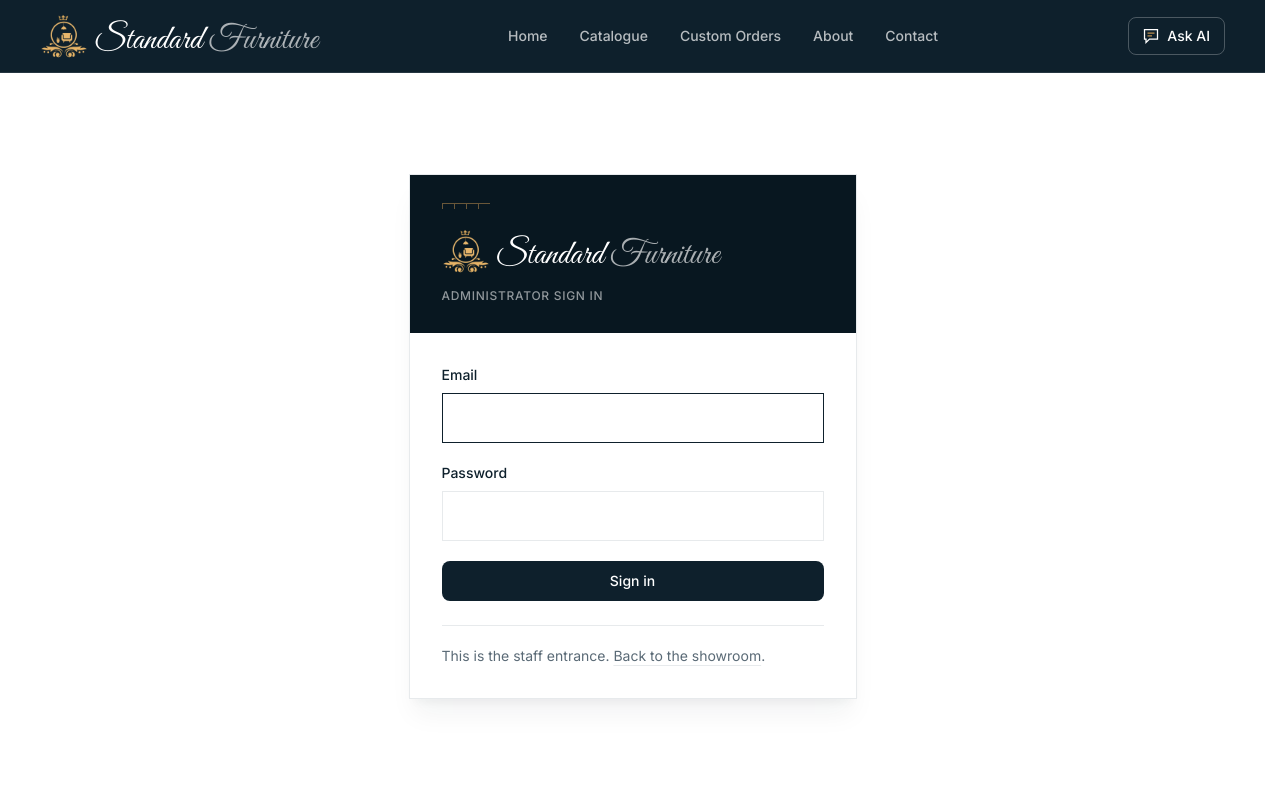
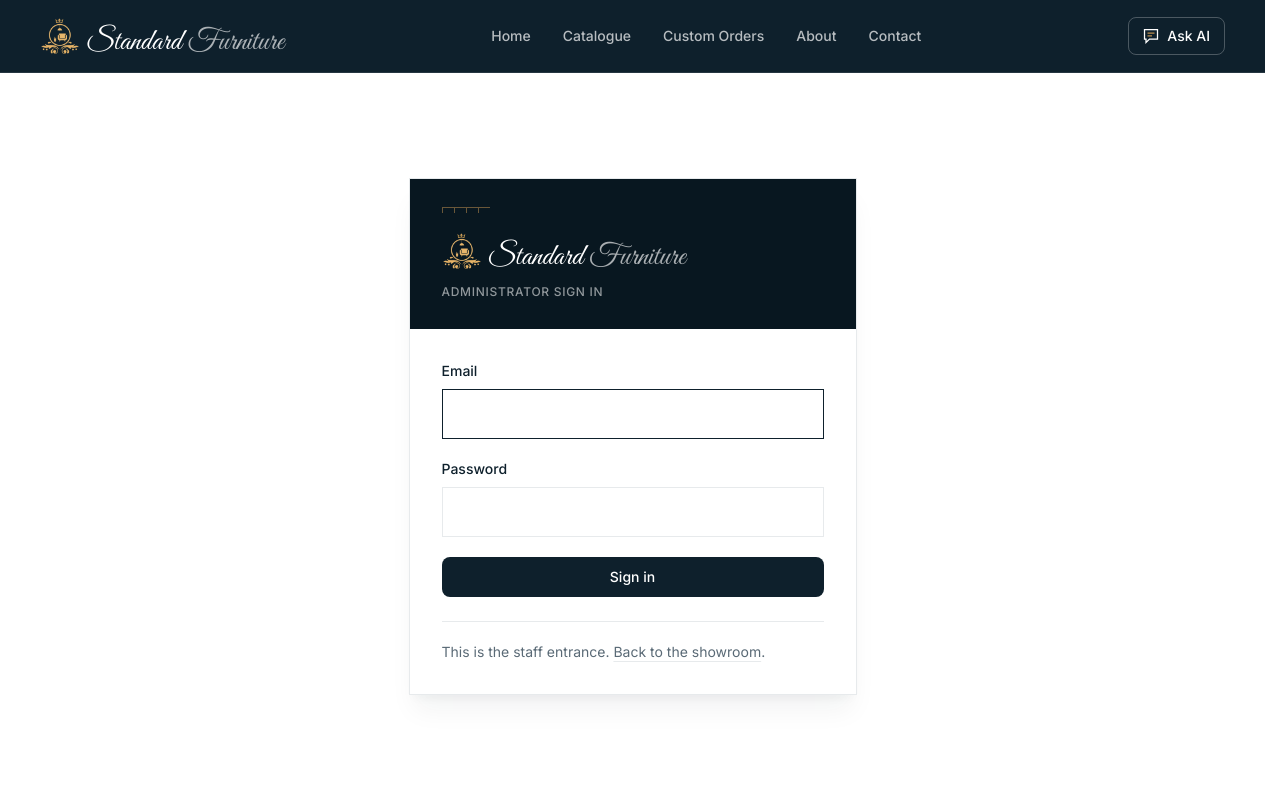
Before and after one commit to faizanfk01/ai-powered-furniture-storefront, a Next.js app: page /login in a window 1280 px wide. Shown: the top 798 px of the page. Built offline with nearby package versions, Linux system fonts and the light colour scheme; no server answers.

Commit message:
Fix font size

```diff
--- a/components/site/wordmark.tsx
+++ b/components/site/wordmark.tsx
@@ -66,7 +66,7 @@ import { SITE } from "@/lib/site";
  * holds at all three breakpoints instead of needing a value per step.
  */
 const SCRIPT =
-  "font-[family-name:var(--font-great-vibes)] translate-y-[0.36em] text-[1.7em] leading-none font-normal tracking-normal";
+  "font-[family-name:var(--font-great-vibes)] translate-y-[0.36em] text-[1.5em] leading-none font-normal tracking-normal";
 
 export function Wordmark({
   tone = "ink",
@@ -114,7 +114,7 @@ export function Wordmark({
         height={512}
         priority
         sizes="80px"
-        className="size-[2.4em] shrink-0 self-center object-contain"
+        className="size-[2.0em] shrink-0 self-center object-contain"
       />
 
       <span className={SCRIPT}>Standard</span>
```
